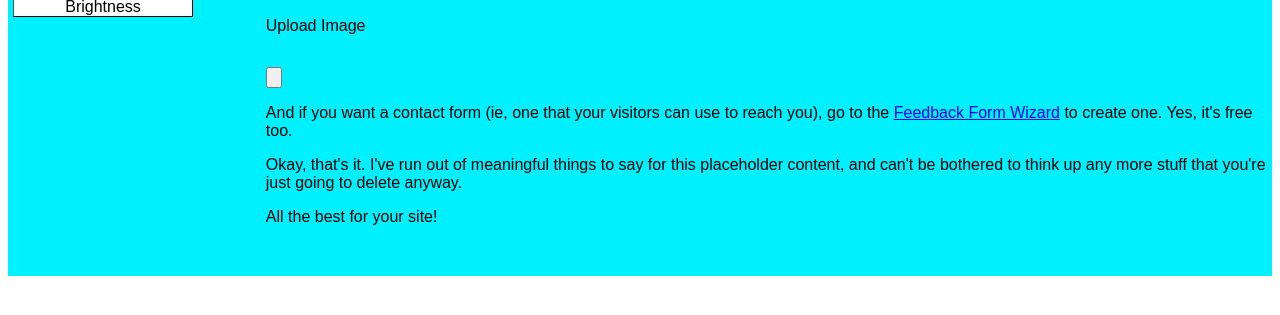
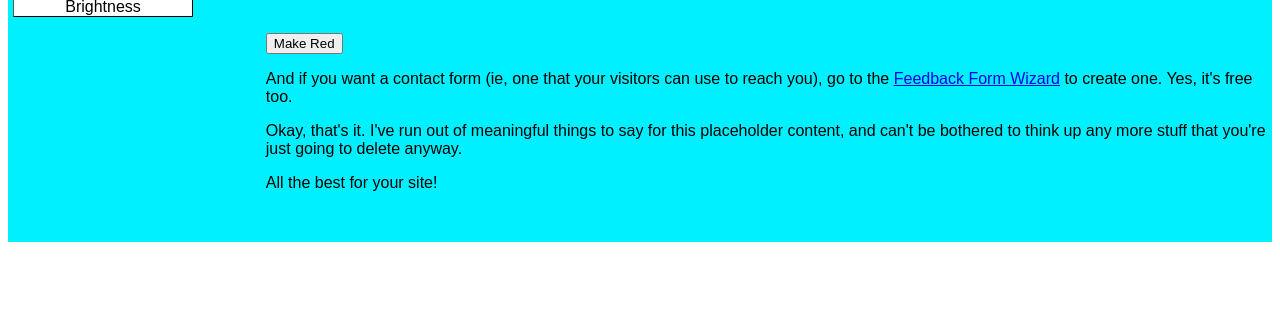
Before and after one commit to bryantchong/Frontier-Image-Modification, a plain HTML site: page RGB.html in a window 1280 px wide. Shown: the part 177-492 px from the top of the page. Drawn offline with Linux system fonts and the light colour scheme.

Commit message:
Update RGB.html

```diff
--- a/RGB.html
+++ b/RGB.html
@@ -31,7 +31,6 @@
 
 	<h1>Welcome</h1>
 	<p><input type="file"  accept="image/*" multiple="false" name="image" id="file"  onchange="display()" style="display: none;"></p>
-	<p><label for="file" style="cursor: pointer;">Upload Image</label></p>
 	<p><img id="output" width="200" /></p>
 
 	<script src="simpleimage.js">
@@ -48,7 +47,7 @@
 	}
 	</script>
 	<p>
-		<input type="button" value"Make Red" onclick="red()">
+		<input type="button" value="Make Red" onclick="red()">
 	</p>
 	<p>
 	And if you want a contact form (ie, one that your visitors can use to reach you), go to the
```
